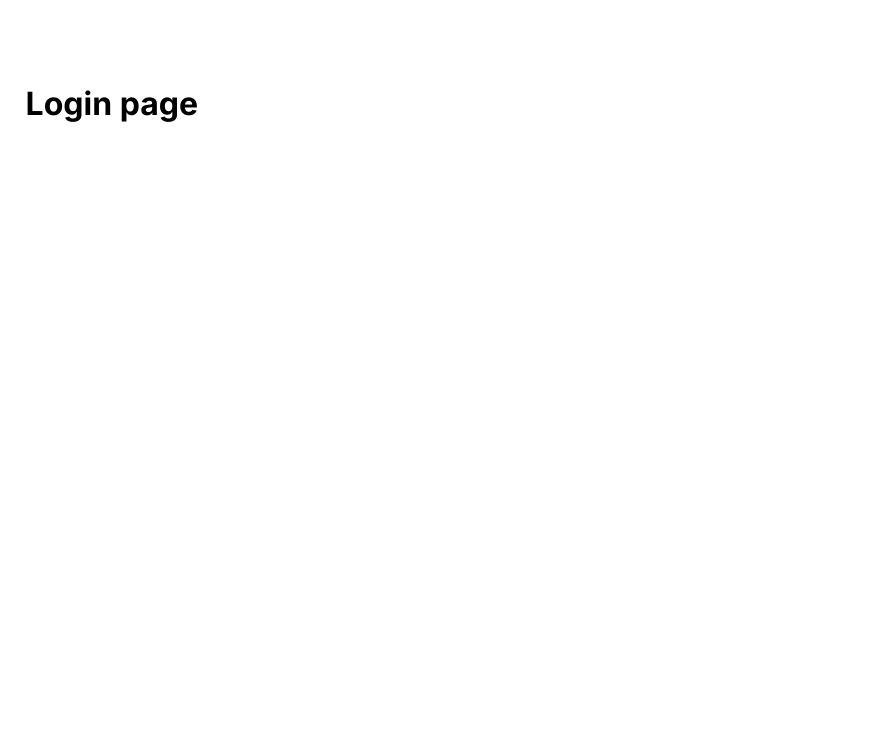
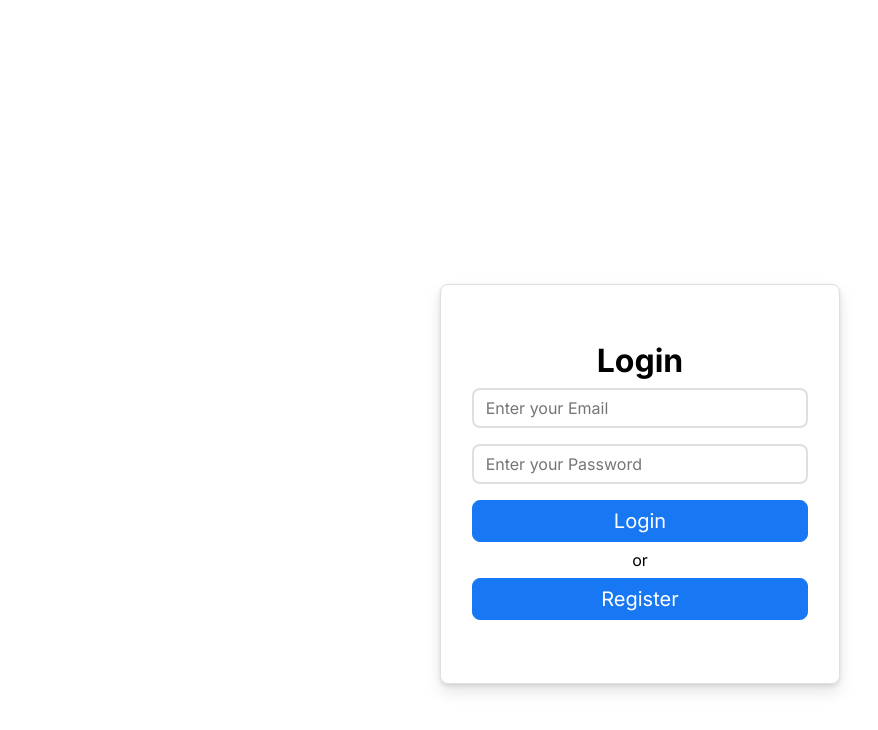
Before and after one commit to abhidevs/webdesk, a React (Create React App) app in the folder client/: page /login in a window 1280 px wide. Shown: the top 730 px of the page, without its empty margins (0-878 px from the left). Built offline with nearby package versions, Linux system fonts and the light colour scheme.

Commit message:
added login page

```diff
--- a/client/package.json
+++ b/client/package.json
@@ -8,6 +8,7 @@
     "@testing-library/jest-dom": "^5.14.1",
     "@testing-library/react": "^11.2.7",
     "@testing-library/user-event": "^12.8.3",
+    "axios": "^0.22.0",
     "react": "^17.0.2",
     "react-calendar": "^3.4.0",
     "react-dom": "^17.0.2",
--- a/client/src/App.jsx
+++ b/client/src/App.jsx
@@ -1,9 +1,7 @@
-
-
-
 import "./App.scss";
 import { BrowserRouter as Router, Switch, Route } from "react-router-dom";
 import Home from "./pages/home/Home";
+import Login from "./pages/login/Login"
 
 function App() {
   return (
@@ -14,7 +12,7 @@
             <Home />
           </Route>
           <Route path="/login">
-            <h1>Login page</h1>
+            <Login />
           </Route>
           <Route path="/register">
             <h1>Register page</h1>
--- a/client/src/pages/home/Home.jsx
+++ b/client/src/pages/home/Home.jsx
@@ -1,6 +1,6 @@
 import React from "react";
 import "./style.scss";
-import Navbar from "../../components/Navbar/Navbar";
+import Navbar from "../../components/navbar/Navbar";
 import Herosection from "../../components/herosection/Herosection";
 import HomeWidget from "../../components/homeWidget/HomeWidget";
 import { classesArray, doubtsArray, notesArray, tasksArray } from "../../dummydata";
--- /dev/null
+++ b/client/src/pages/login/Login.jsx
@@ -0,0 +1,48 @@
+import React, { useState } from "react"
+import "./style.scss"
+import axios from "axios"
+import { useHistory } from "react-router-dom"
+
+const Login = ({ setLoginUser }) => {
+
+    const history = useHistory()
+
+    const [user, setUser] = useState({
+        email: "",
+        password: ""
+    })
+
+    const handleChange = e => {
+        const { name, value } = e.target
+        setUser({
+            ...user,
+            [name]: value
+        })
+    }
+
+    const login = () => {
+        axios.post("http://localhost:9002/login", user)
+            .then(res => {
+                alert(res.data.message)
+                setLoginUser(res.data.user)
+                history.push("/")
+            })
+    }
+
+    return (
+        <div className="login">
+            <div className="container">
+
+
+                <h1>Login</h1>
+                <input type="text" name="email" value={user.email} onChange={handleChange} placeholder="Enter your Email"></input>
+                <input type="password" name="password" value={user.password} onChange={handleChange} placeholder="Enter your Password" ></input>
+                <div className="button" onClick={login}>Login</div>
+                <div>or</div>
+                <div className="button" onClick={() => history.push("/register")}>Register</div>
+            </div>
+        </div>
+    )
+}
+
+export default Login
--- /dev/null
+++ b/client/src/pages/login/style.scss
@@ -0,0 +1,49 @@
+
+.login {
+
+
+    width: 100%;
+    height: 100vh;
+    display: grid;
+    place-items: center;
+
+}
+
+.login .container {
+    width: 400px;
+    height: 400px;
+    display: flex;
+    flex-direction: column;
+    justify-content: center;
+    background: #fff;
+    border: 1px solid #dddfe2;
+    box-shadow: 0 2px 4px rgb(0 0 0 / 10%), 0 8px 16px rgb(0 0 0 / 10%);
+    border-radius: 8px;
+    padding: 1rem;
+    align-items: center;
+    text-align: center;
+}
+
+.login > .container > input {
+    border-radius: 8px;
+    border: 2px solid #dddfe2;
+    outline: none;
+    color: #1d2129;
+    margin: 0.5rem 0;
+    padding: 0.5rem 0.75rem;
+    width: 92%;
+    font-size: 1rem;
+}
+
+.login > .container > .button {
+    width: 92%;
+    background: #1877f2;
+    border: 1px solid #1877f2;
+    color: #fff;
+    font-size: 1.25rem;
+    padding: 0.5rem;
+    margin: 0.5rem 0;
+    border-radius: 8px;
+    outline: none;
+    cursor: pointer;
+}
```
Also changed, not shown: client/src/pages/register/register.css (added, +34 -0 lines), client/src/pages/register/register.js (added, +54 -0 lines), 1 other file (tests, documents, lock files or other folders).
